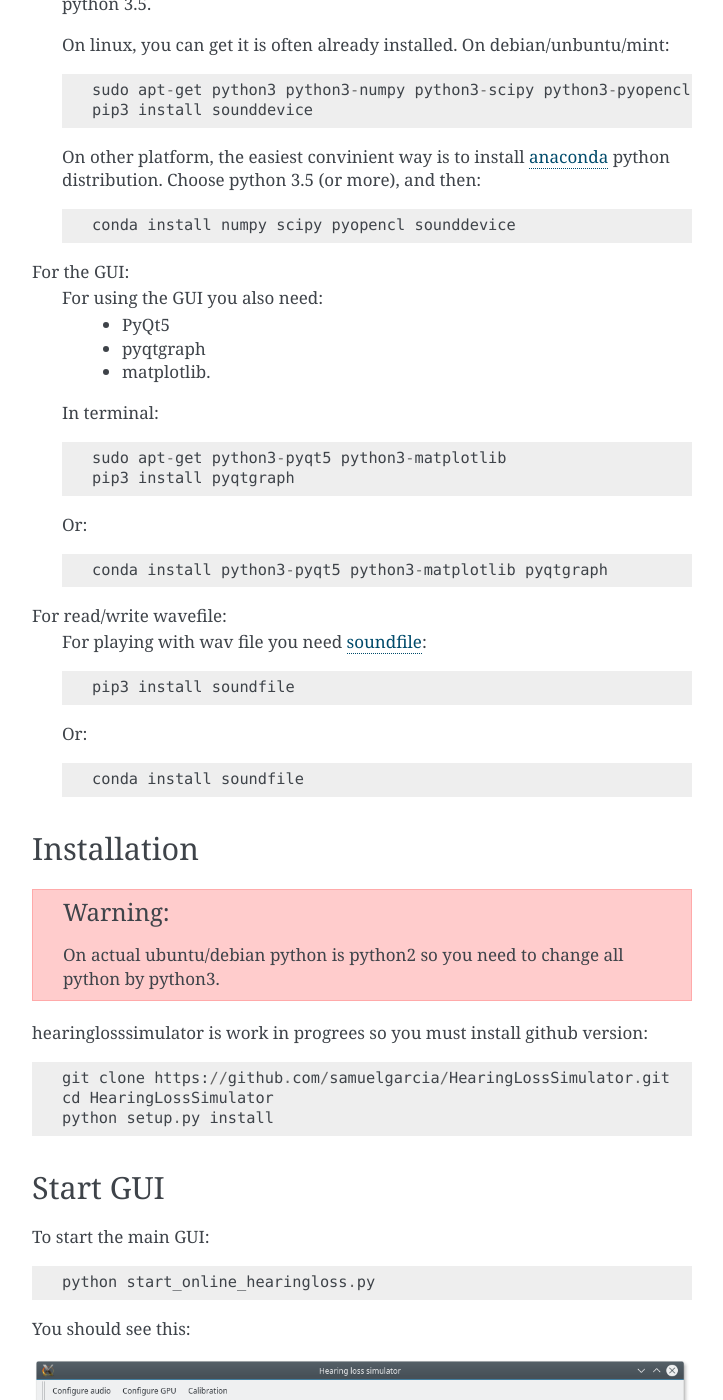
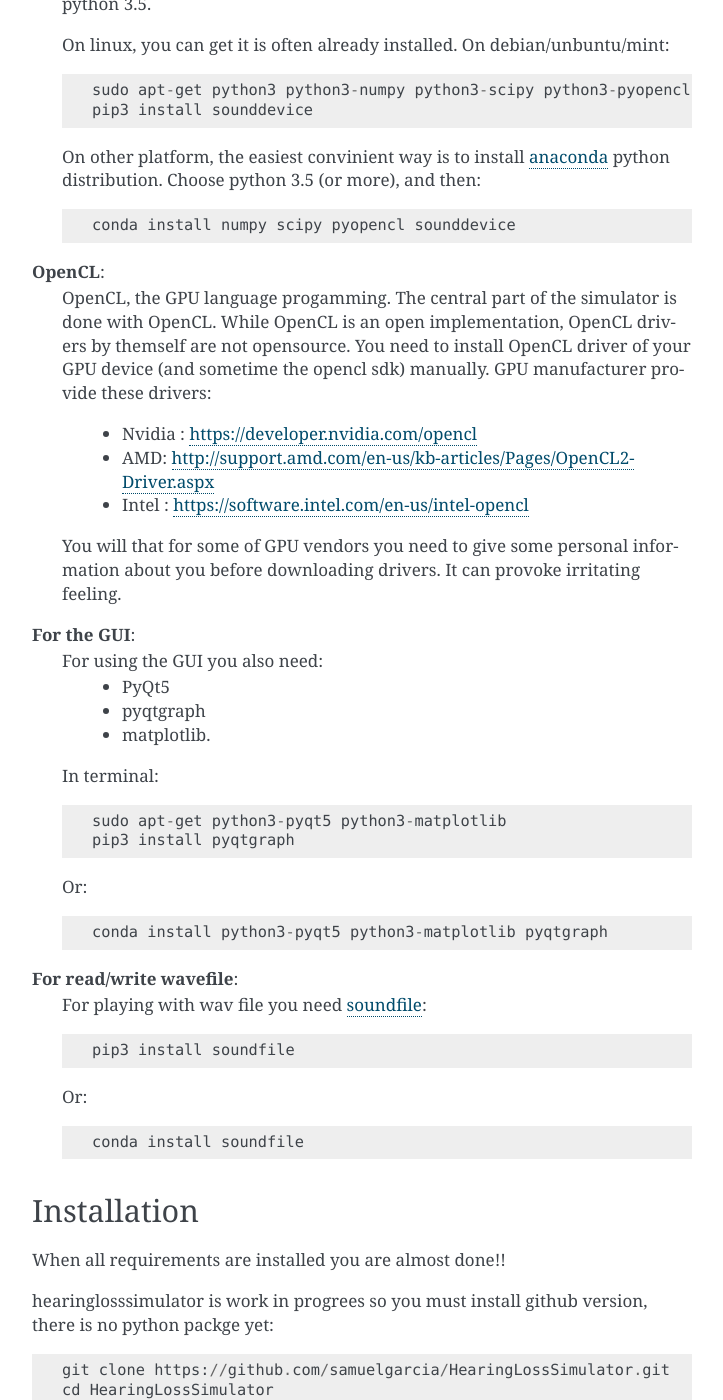
Before and after one commit to samuelgarcia/HearingLossSimulator, a Sphinx documentation site: the page built from doc/source/index.rst, in a window 1280 px wide and 1400 px high, scrolled down 1057 px. Shown: the whole window, without its empty margins (388-1111 px from the left). Built offline with Sphinx 7.4.7, drawn with Linux system fonts in a browser that asks for light colours; some of the changed text lies outside the part shown.

Commit message:
Doc WIP.

```diff
--- a/doc/source/index.rst
+++ b/doc/source/index.rst
@@ -45,7 +45,7 @@ The OHC loss is simulated by a deficit in compression and IHC loss with a passiv
 Requirements
 ------------
 
-Python 3 scientific stack:
+**Python 3 scientific stack**:
     Of course you need python and the classical scientific stack.
     You need at least python 3.5.
 
@@ -60,7 +60,21 @@ Python 3 scientific stack:
 
         conda install numpy scipy pyopencl sounddevice
 
-For the GUI:
+**OpenCL**:
+    OpenCL, the GPU language progamming. The central part of the simulator is done
+    with OpenCL. While OpenCL is an open implementation, OpenCL drivers by themself
+    are not opensource. You need to install OpenCL driver of your GPU device (and sometime
+    the opencl sdk) manually.
+    GPU manufacturer provide these drivers:
+      * Nvidia : https://developer.nvidia.com/opencl
+      * AMD: http://support.amd.com/en-us/kb-articles/Pages/OpenCL2-Driver.aspx
+      * Intel : https://software.intel.com/en-us/intel-opencl
+    You will that for some of GPU vendors you need to give some personal
+    information about you before downloading drivers. It can provoke irritating
+    feeling.
+
+
+**For the GUI**:
     For using the GUI you also need:
         * PyQt5
         * pyqtgraph
@@ -75,7 +89,7 @@ For the GUI:
 
         conda install python3-pyqt5 python3-matplotlib pyqtgraph
 
-For read/write wavefile:
+**For read/write wavefile**:
     For playing with wav file you need soundfile_::
 
         pip3 install soundfile
@@ -92,14 +106,18 @@ For read/write wavefile:
 Installation
 ------------
 
-.. warning::
-    On actual ubuntu/debian python is python2 so you need to change all python by python3.
+When all requirements are installed you are almost done!!
 
-hearinglosssimulator is work in progrees so you must install github version::
+hearinglosssimulator is work in progrees so you must install github version,
+there is no python packge yet::
 
     git clone https://github.com/samuelgarcia/HearingLossSimulator.git
     cd HearingLossSimulator
     python setup.py install
+
+.. warning::
+    On actual ubuntu/debian python is python2 so you need to change all python by python3.
+
 
 
 Start GUI
@@ -108,6 +126,8 @@ Start GUI
 To start the main GUI::
 
     python start_online_hearingloss.py
+
+On some windows installation, you can also double click on the *start_online_hearingloss.py*.
 
 You should see this:
 
@@ -171,6 +191,11 @@ Algorithm parameters
 
 
 
+Implementation details
+----------------------
+
+
+
 
 GUI
 ---
```
